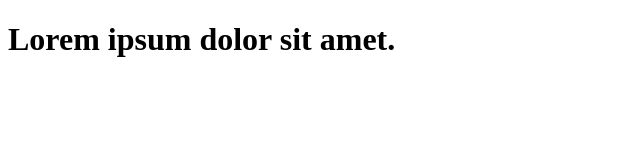
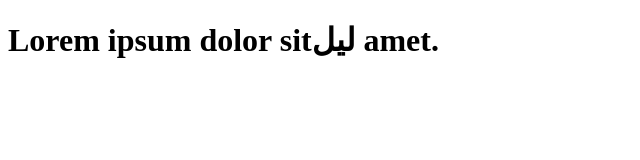
Before and after one commit to manouri86/school-test, a plain HTML site: page index.html in a window 1280 px wide. Shown: the whole page, without its empty margins (0-640 px from the left). Drawn offline with Linux system fonts and the light colour scheme.

Commit message:
simple changes

```diff
--- a/index.html
+++ b/index.html
@@ -6,6 +6,6 @@
     <title>test</title>
 </head>
 <body>
-    <h1>Lorem ipsum dolor sit amet.</h1>
+    <h1>Lorem ipsum dolor sitلیل amet.</h1>
 </body>
 </html>
```
